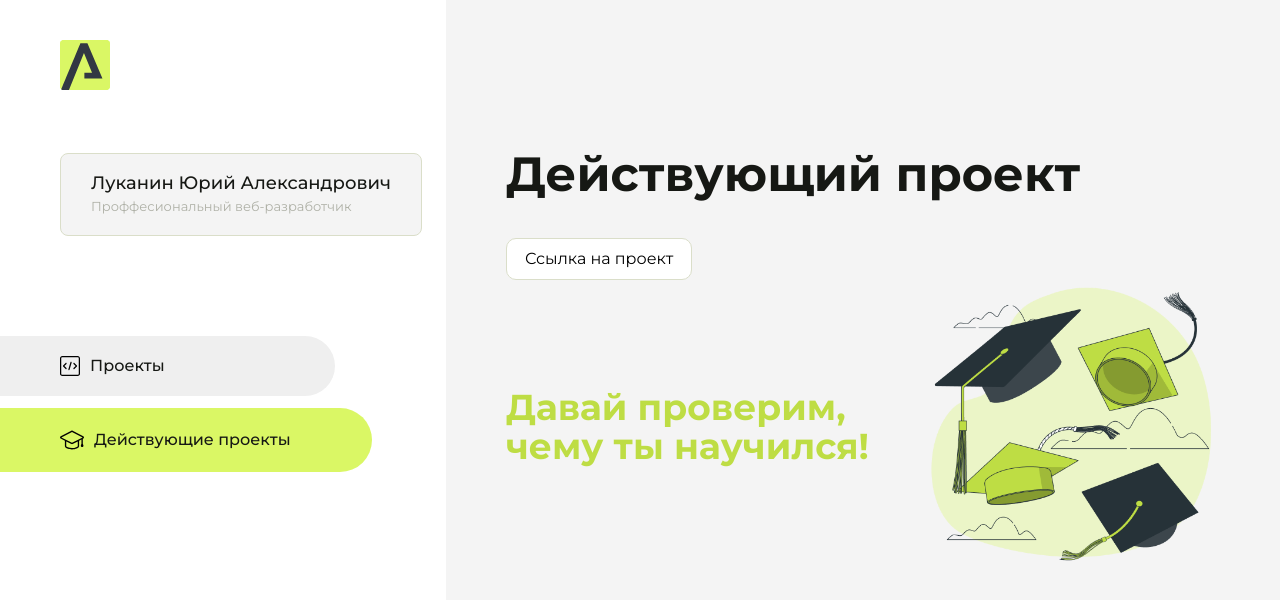
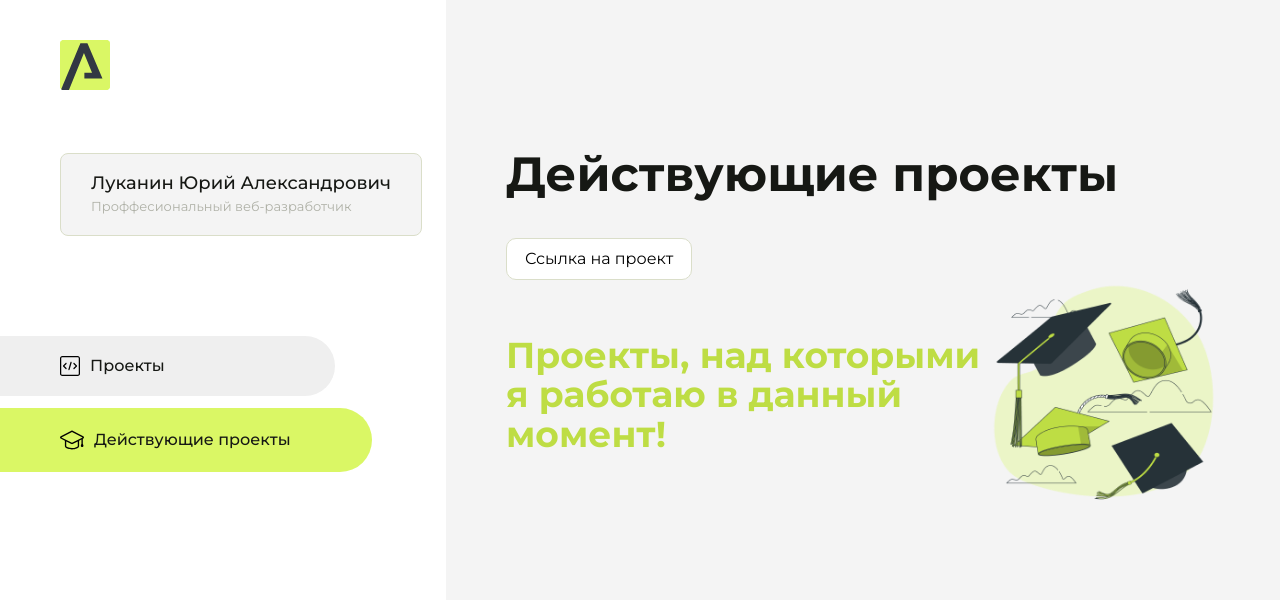
Before and after one commit to lukaninmatvej40-png/projects, a plain HTML site: page index.html in a window 1280 px wide. Both pictures are taken after a click on the button "Действующие проекты". Drawn offline with Linux system fonts and the light colour scheme.

Commit message:
Update index.html

```diff
--- a/index.html
+++ b/index.html
@@ -98,12 +98,12 @@
                 </ul>
             </div>
             <div class="content__block hidden" id="diplomBlock">
-                <div class="content__title">Действующий проект</div>
+                <div class="content__title">Действующие проекты</div>
                 <div class="content__list-diplom">
                     <a href="ПАПКА-С-НОМЕРОМ-УРОКА">Ссылка на проект</a>
                 </div>
                 <div class="content__decor">
-                    <div class="content__decor-text">Давай проверим, чему ты научился!</div>
+                    <div class="content__decor-text">Проекты, над которыми я работаю в данный момент!</div>
                     <div class="content__decor-img">
                         <img src="src/decor.png" alt="decor">
                     </div>
```
